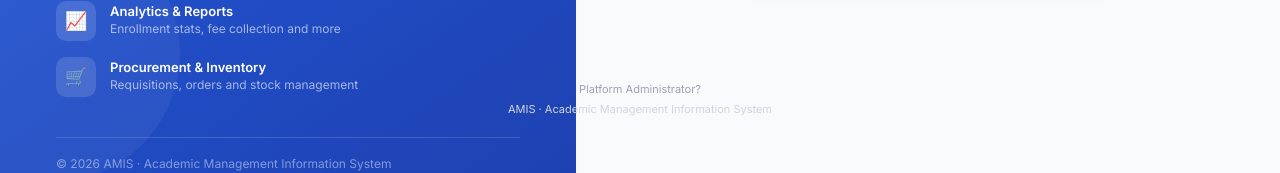
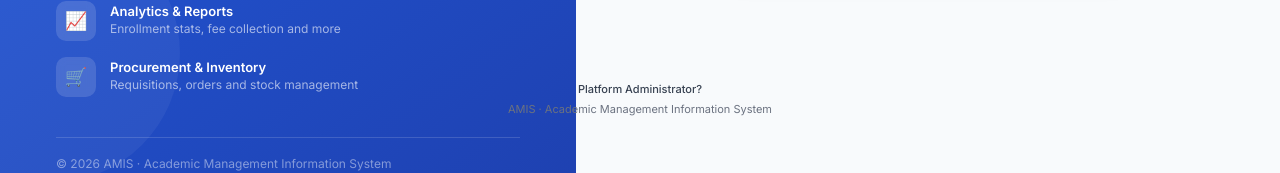
Before and after one commit to 3bsolutionsltd/amis-multi-tenant, a React (Vite) app in the folder apps/web/: page /login in a window 1280 px wide. Shown: the part 657-830 px from the top of the page. Built offline with nearby package versions, Linux system fonts and the light colour scheme; no server answers.

Commit message:
fix(ui): improve login page footer text contrast
'AMIS · Academic Management Information System' was #d1d5db on #f8fafc
background (~2.5:1 contrast ratio, fails WCAG AA). 'Platform Administrator?'
link was #9ca3af (~3.0:1). Both updated to pass AA minimum (4.5:1).

```diff
--- a/apps/web/src/auth/LoginPage.tsx
+++ b/apps/web/src/auth/LoginPage.tsx
@@ -447,11 +447,11 @@ export function LoginPage() {
           )}
         </div>
 
-        <p style={{ position: "fixed", bottom: 16, left: 0, right: 0, textAlign: "center", fontSize: 11, color: "#d1d5db", pointerEvents: "none" }}>
+        <p style={{ position: "fixed", bottom: 16, left: 0, right: 0, textAlign: "center", fontSize: 11, color: "#6b7280", pointerEvents: "none" }}>
           {APP_NAME} · Academic Management Information System
         </p>
         <p style={{ position: "fixed", bottom: 36, left: 0, right: 0, textAlign: "center", fontSize: 11 }}>
-          <Link to="/platform-login" style={{ color: "#9ca3af", textDecoration: "none" }}>
+          <Link to="/platform-login" style={{ color: "#374151", textDecoration: "none", fontWeight: 500 }}>
             Platform Administrator?
           </Link>
         </p>
```
